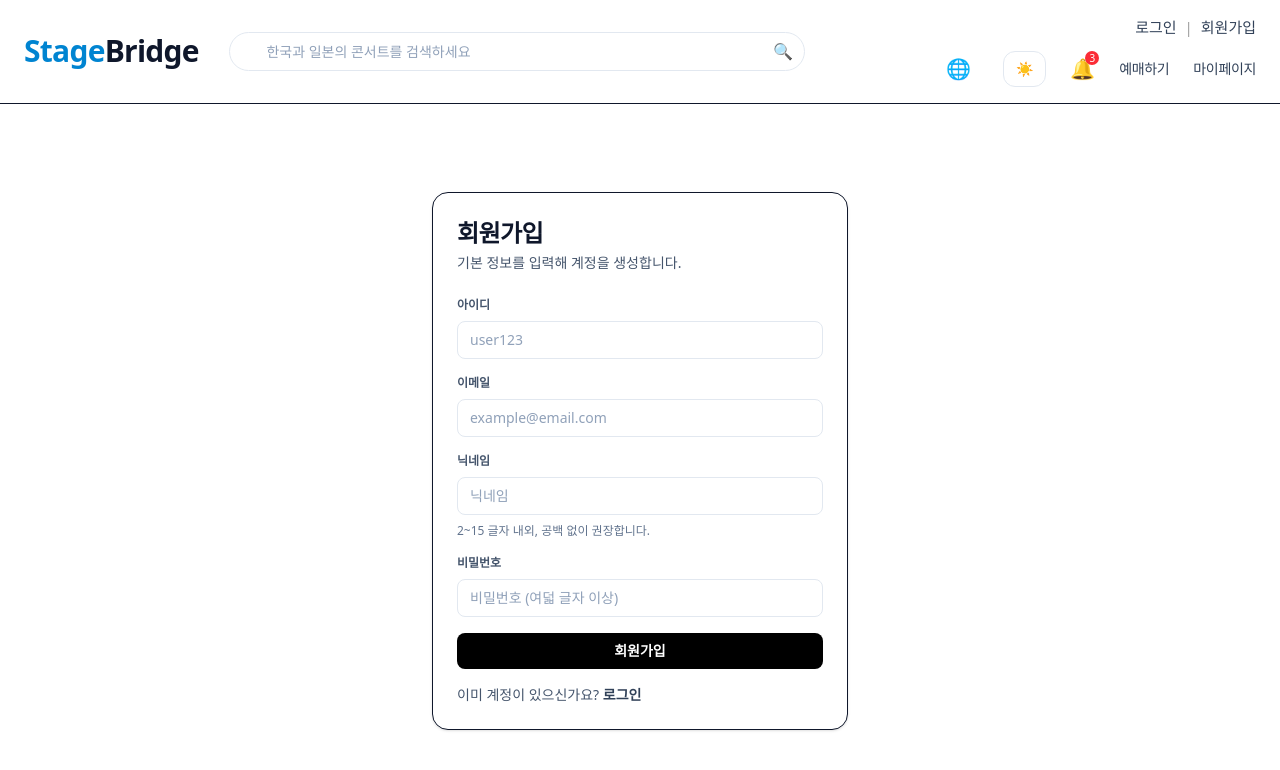
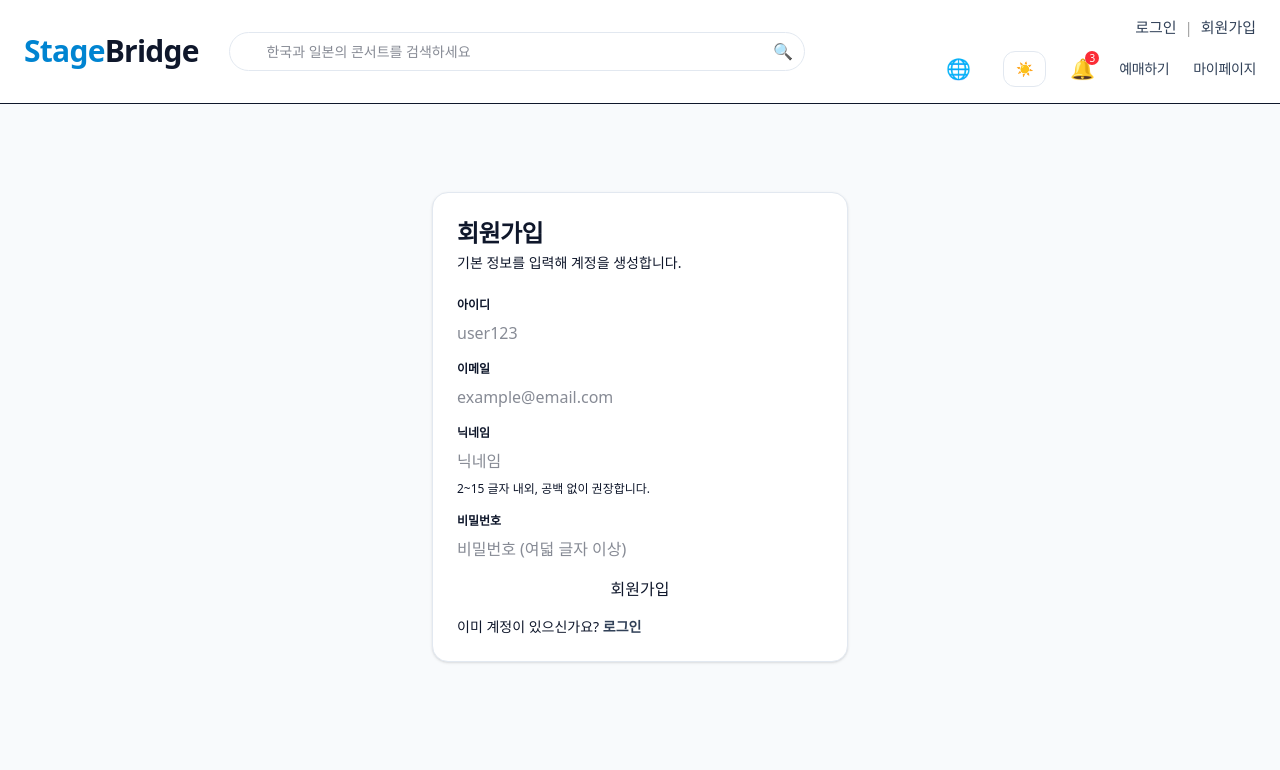
Before and after one commit to stagebridge/frontend, a React (Vite) app: page /signup in a window 1280 px wide. Shown: the top 770 px of the page. Built offline with nearby package versions, Linux system fonts and the light colour scheme.

Commit message:
style(global): refine light/dark base colors

```diff
--- a/src/index.css
+++ b/src/index.css
@@ -1,122 +1,65 @@
-/* Tailwind v4 기본 로드 */
 @import "tailwindcss";
+@custom-variant dark (&:where(.dark, .dark *));
 
-/* =========================
-   Base (전역 라이트/다크)
-   ========================= */
 @layer base {
   html {
     @apply antialiased;
+    background: #f8fafc; /* slate-50 */
+    color-scheme: light;
+  }
+
+  html.dark {
+    background: #0b0f15;
+    color-scheme: dark;
   }
 
   body {
-    @apply bg-white text-slate-900;
+    @apply bg-slate-50 text-slate-900;
   }
 
-  .dark body {
-    @apply bg-neutral-950 text-slate-100;
+  html.dark body {
+    @apply bg-[#0b0f15] text-slate-100;
   }
 
-  /* 링크 */
   a {
     @apply text-slate-700 hover:text-slate-900;
   }
 
-  .dark a {
+  html.dark a {
     @apply text-slate-200 hover:text-white;
   }
 
-  /* 입력 요소 기본 */
   input,
   select,
   textarea {
     @apply text-slate-900;
   }
 
-  .dark input,
-  .dark select,
-  .dark textarea {
-    @apply bg-neutral-900 text-slate-100;
-  }
-
-  ::placeholder {
-    @apply text-slate-400;
-  }
-
-  .dark ::placeholder {
-    @apply text-slate-500;
-  }
-
-  hr {
-    @apply border-slate-200;
-  }
-
-  .dark hr {
-    @apply border-neutral-800;
+  html.dark input,
+  html.dark select,
+  html.dark textarea {
+    @apply bg-white/5 text-slate-100 placeholder:text-slate-400;
   }
 }
 
-/* =========================
-   Components (공통 UI)
-   ========================= */
 @layer components {
-  /* 공통 Surface (카드, 박스) */
   .sb-surface {
-    @apply rounded-2xl border bg-white text-slate-900 shadow-sm;
-    @apply dark:border-neutral-800 dark:bg-neutral-900 dark:text-slate-100;
+    @apply rounded-2xl border border-slate-200 bg-white text-slate-900 shadow-sm;
   }
 
-  /* 약한 Surface (필터, 보조 박스) */
-  .sb-surface-soft {
-    @apply rounded-2xl border bg-slate-50 text-slate-900;
-    @apply dark:border-neutral-800 dark:bg-neutral-950 dark:text-slate-100;
-  }
-
-  /* 기본 Primary 버튼 */
-  .sb-btn-primary {
-    @apply inline-flex items-center justify-center rounded-lg px-4 py-2 text-sm font-semibold;
-    @apply bg-black text-white hover:opacity-90;
-    @apply dark:bg-white dark:text-black;
-  }
-
-  /* Outline 버튼 */
-  .sb-btn-outline {
-    @apply inline-flex items-center justify-center rounded-lg border px-4 py-2 text-sm font-semibold;
-    @apply border-slate-200 text-slate-700 hover:bg-black/5;
-    @apply dark:border-neutral-700 dark:text-slate-200 dark:hover:bg-white/10;
-  }
-
-  /* 공통 Input */
-  .sb-input {
-    @apply w-full rounded-lg border px-3 py-2 text-sm outline-none transition;
-    @apply border-slate-200 bg-white text-slate-900 placeholder:text-slate-400;
-    @apply focus:ring-2 focus:ring-sky-500 focus:border-slate-300;
-    @apply dark:border-neutral-700 dark:bg-neutral-900 dark:text-slate-100 dark:placeholder:text-slate-500;
-  }
-
-  /* 보조 텍스트 */
-  .sb-text-muted {
-    @apply text-slate-600 dark:text-slate-400;
-  }
-
-  .sb-text-subtle {
-    @apply text-slate-500 dark:text-slate-500;
+  html.dark .sb-surface {
+    @apply border-white/10 bg-white/5 text-slate-100 shadow-none;
   }
 }
 
-/* =========================
-   Utilities
-   ========================= */
 :root {
-  --header-h: 88px;
+  --header-h: 64px;
 }
 
-/* 스크롤바 숨김 */
 .no-scrollbar {
   -ms-overflow-style: none;
   scrollbar-width: none;
 }
-
 .no-scrollbar::-webkit-scrollbar {
   display: none;
   height: 0;
```
